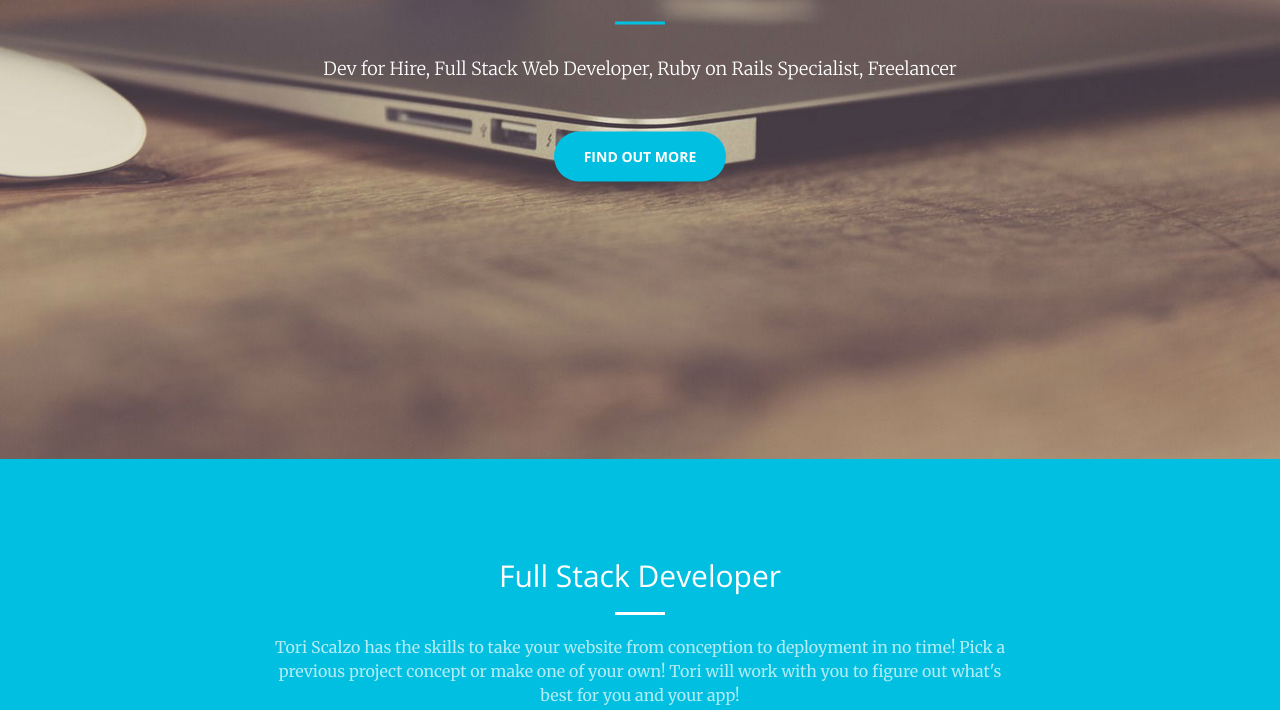
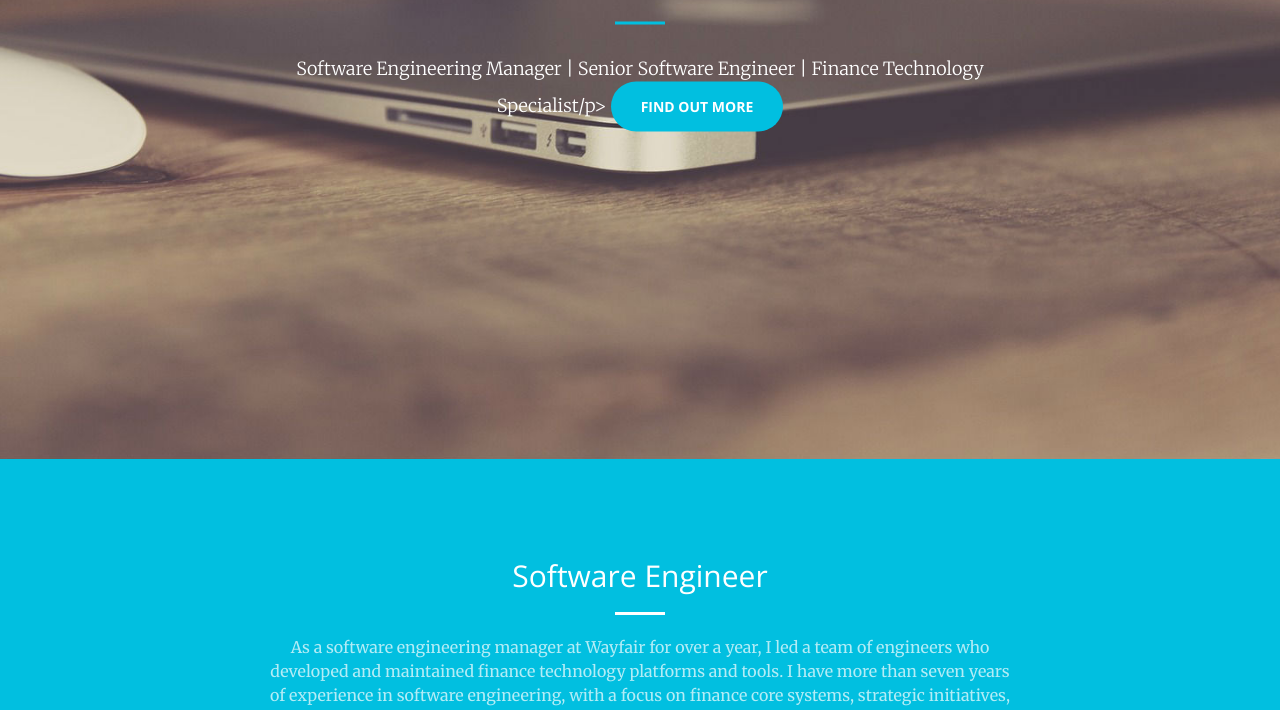
Before and after one commit to tscalzo000/tscalzo000.github.io, a website: page index.html in a window 1280 px wide. Shown: the part 341-1051 px from the top of the page. Drawn offline with nearby package versions, Linux system fonts and the light colour scheme.

Commit message:
New portfolio updates

```diff
--- a/index.html
+++ b/index.html
@@ -9,7 +9,7 @@
     <meta name="description" content="">
     <meta name="author" content="">
 
-    <title>Tori Scalzo, Dev for Hire</title>
+    <title>Tori Scalzo, Software Engineer</title>
     <link rel="icon"
       type="image/png"
       href="http://www.freeiconspng.com/uploads/apple-computer-laptop-mac-monitor-screen-icon--icon-search--16.png">
@@ -76,7 +76,7 @@
             <div class="header-content-inner">
                 <h1 id="homeHeading">Tori Scalzo</h1>
                 <hr>
-                <p>Dev for Hire, Full Stack Web Developer, Ruby on Rails Specialist, Freelancer</p>
+                <p>Software Engineering Manager | Senior Software Engineer | Finance Technology Specialist/p>
                 <a href="#about" class="btn btn-primary btn-xl page-scroll">Find Out More</a>
             </div>
         </div>
@@ -86,9 +86,10 @@
         <div class="container">
             <div class="row">
                 <div class="col-lg-8 col-lg-offset-2 text-center">
-                    <h2 class="section-heading">Full Stack Developer</h2>
+                    <h2 class="section-heading">Software Engineer</h2>
                     <hr class="light">
-                    <p class="text-faded">Tori Scalzo has the skills to take your website from conception to deployment in no time! Pick a previous project concept or make one of your own! Tori will work with you to figure out what's best for you and your app!</p>
+                    <p class="text-faded">As a software engineering manager at Wayfair for over a year, I led a team of engineers who developed and maintained finance technology platforms and tools. I have more than seven years of experience in software engineering, with a focus on finance core systems, strategic initiatives, and integrations. </p>
+                    <p class="text-faded">My core competencies include systems design, product service, and problem solving. I am passionate about creating a collaborative and inclusive work environment where everyone's ideas are valued and encouraged. I also enjoy mentoring and coaching my team members, as well as learning from them. My mission is to build better software and products that have a positive impact on people's lives.</p>
                     <a href="#services" class="page-scroll btn btn-default btn-xl sr-button">Get Started!</a>
                 </div>
             </div>
```
